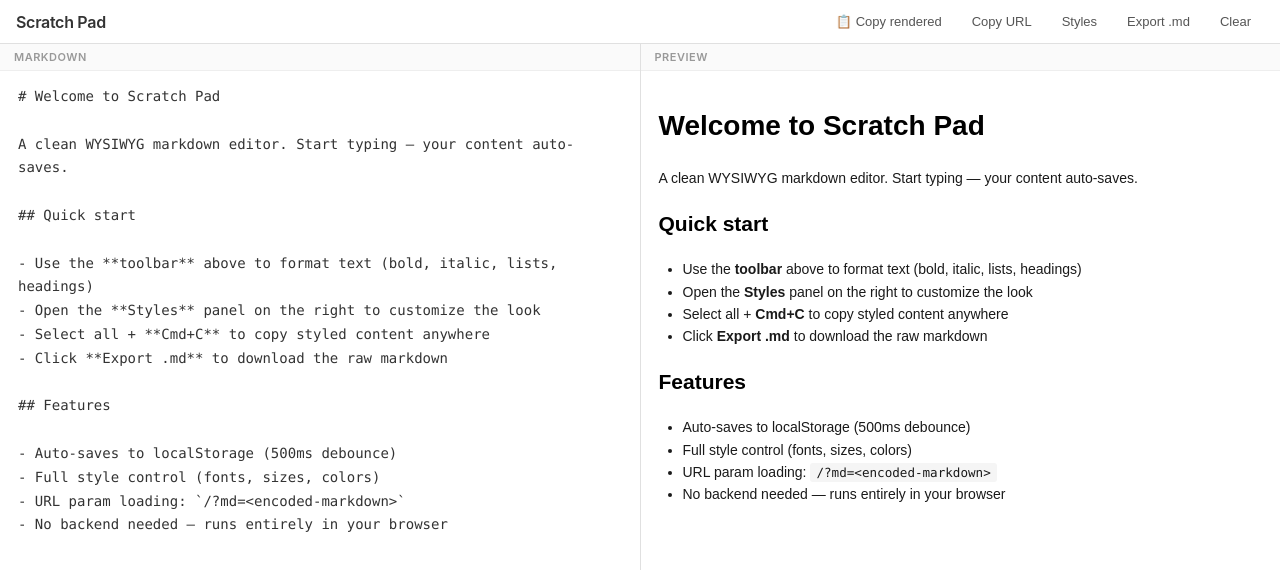
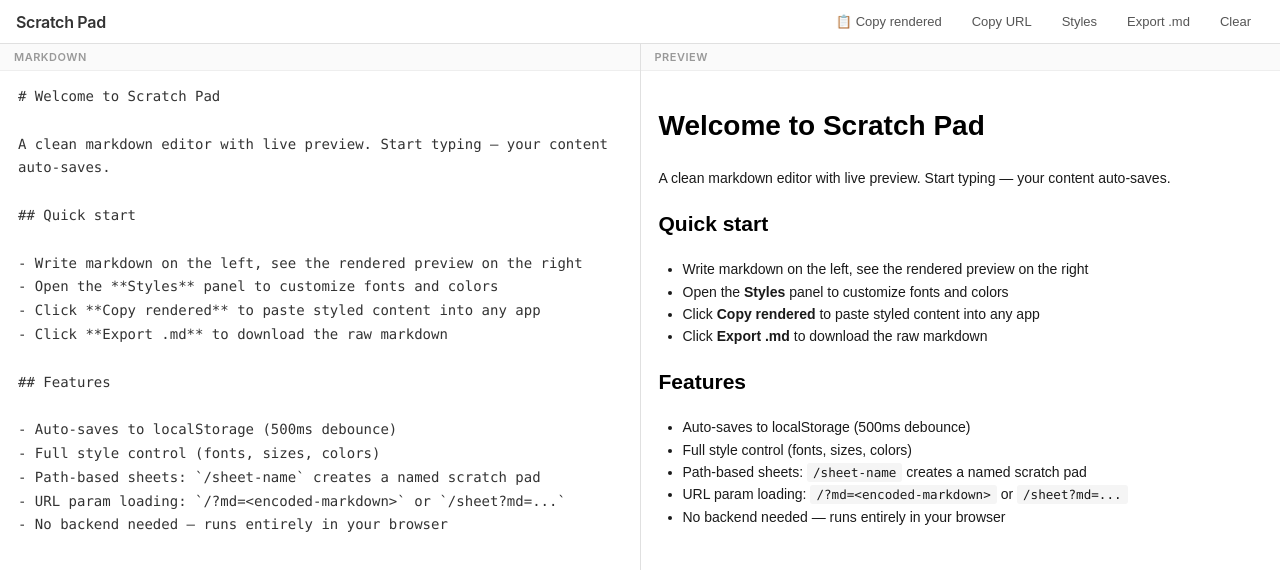
Before and after one commit to peterdonaghey/scratch-pad, a React (Vite) app: page / in a window 1280 px wide. Shown: the top 570 px of the page. Built offline with nearby package versions, Linux system fonts and the light colour scheme.

Commit message:
Path-based sheets: /sheet-name instead of ?name=

```diff
--- a/src/storage.ts
+++ b/src/storage.ts
@@ -29,8 +29,10 @@ export function saveToStorage(state: ScratchPadState, sheetName?: string): void
 }
 
 export function parseNameFromUrl(): string | null {
-  const params = new URLSearchParams(window.location.search)
-  return params.get("name") || null
+  // Read name from path: /name-here → "name-here"
+  // Skip empty segments and the root path
+  const path = window.location.pathname.replace(/^\//, "").replace(/\/$/, "")
+  return path || null
 }
 
 export function parseMdFromUrl(): string | null {
@@ -45,9 +47,11 @@ export function parseMdFromUrl(): string | null {
 }
 
 export function buildScratchPadUrl(markdown: string, sheetName?: string): string {
-  const url = new URL(window.location.origin + window.location.pathname)
-  url.searchParams.set("md", encodeURIComponent(markdown))
-  if (sheetName) url.searchParams.set("name", sheetName)
+  const base = sheetName
+    ? `${window.location.origin}/${encodeURIComponent(sheetName)}`
+    : window.location.origin + window.location.pathname.replace(/[^/]*$/, "")
+  const url = new URL(base)
+  url.searchParams.set("md", markdown)
   return url.toString()
 }
 
--- a/src/types.ts
+++ b/src/types.ts
@@ -32,20 +32,21 @@ export const CONTENT_CLASS = "sp-preview"
 
 export const WELCOME_MARKDOWN = `# Welcome to Scratch Pad
 
-A clean WYSIWYG markdown editor. Start typing — your content auto-saves.
+A clean markdown editor with live preview. Start typing — your content auto-saves.
 
 ## Quick start
 
-- Use the **toolbar** above to format text (bold, italic, lists, headings)
-- Open the **Styles** panel on the right to customize the look
-- Select all + **Cmd+C** to copy styled content anywhere
+- Write markdown on the left, see the rendered preview on the right
+- Open the **Styles** panel to customize fonts and colors
+- Click **Copy rendered** to paste styled content into any app
 - Click **Export .md** to download the raw markdown
 
 ## Features
 
 - Auto-saves to localStorage (500ms debounce)
 - Full style control (fonts, sizes, colors)
-- URL param loading: \`/?md=<encoded-markdown>\`
+- Path-based sheets: \`/sheet-name\` creates a named scratch pad
+- URL param loading: \`/?md=<encoded-markdown>\` or \`/sheet?md=...\`
 - No backend needed — runs entirely in your browser
 `
 
```
